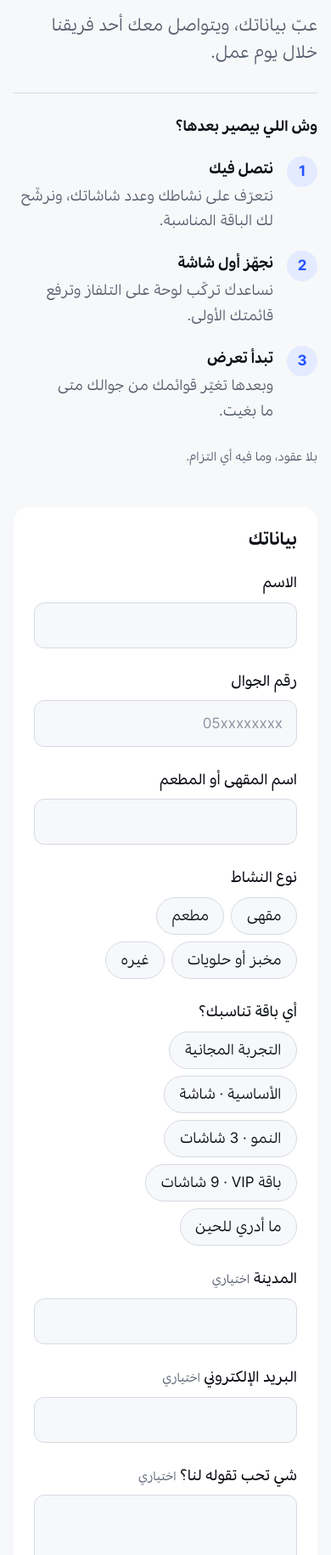
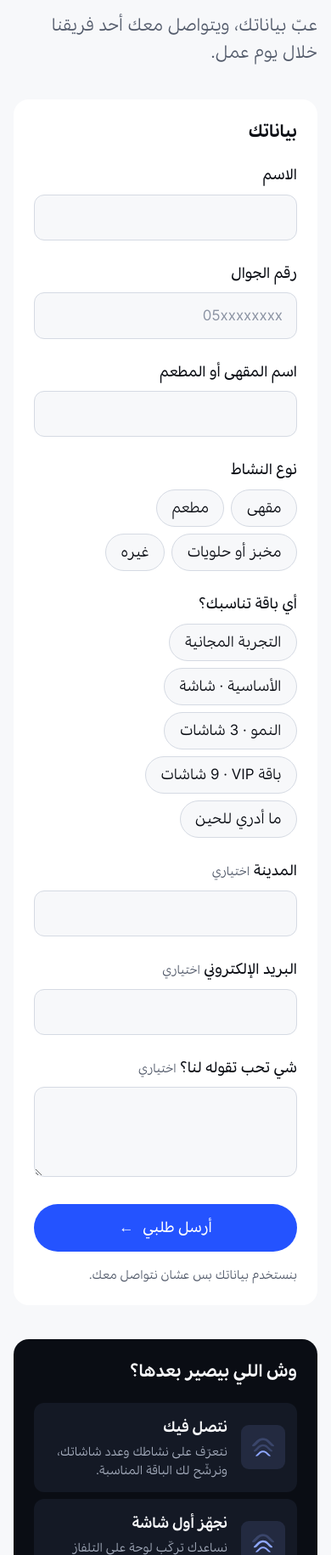
Before and after one commit to iiMoham/lawha-website, an Astro site: page /start in a window 390 px wide. Shown: the part 170-2000 px from the top of the page at 85% size. Built offline with nearby package versions, Linux system fonts and the light colour scheme; Astro itself is replaced by a stand-in of ours.

Commit message:
Start page: «what happens next» under the form on phones, as a signal panel
Co-Authored-By: Claude Opus 5.5 <noreply@anthropic.com>

```diff
--- a/src/components/Start.astro
+++ b/src/components/Start.astro
@@ -30,15 +30,6 @@ const tel = `tel:${phone.replaceAll(' ', '')}`;
   <section class="intro" aria-labelledby="start-h">
     <h1 class="head" id="start-h" data-rise style="--i:0">{s.heading}</h1>
     <p class="lead muted" data-rise style="--i:1">{s.lead}</p>
-    <div class="next" data-rise style="--i:2">
-      <h2 class="next-h">{s.nextTitle}</h2>
-      <ol class="steps">
-        {s.next.map((x, i) => (
-          <li><span class="num nums" aria-hidden="true">{i + 1}</span><span><b>{x.title}</b><span class="muted">{x.text}</span></span></li>
-        ))}
-      </ol>
-      <p class="assure small muted">{s.assure}</p>
-    </div>
   </section>
 
   <section class="card" aria-labelledby="form-h" data-rise style="--i:1">
@@ -119,25 +110,45 @@ const tel = `tel:${phone.replaceAll(' ', '')}`;
       <a class="button" href={url(c.lang === 'ar' ? '/' : '/en/')}>{s.doneBack} <span class="arrow" aria-hidden="true">→</span></a>
     </div>
   </section>
+  <section class="next" aria-labelledby="next-h" data-rise style="--i:2">
+    <h2 class="next-h" id="next-h">{s.nextTitle}</h2>
+    <ol class="steps">
+      {s.next.map((x, i) => (
+        <li>
+          <span class="mark" aria-hidden="true"><Signal size={22} level={(i + 1) as 1 | 2 | 3} /></span>
+          <span class="step-t"><b>{x.title}</b><span>{x.text}</span></span>
+        </li>
+      ))}
+    </ol>
+    <p class="assure">{s.assure}</p>
+  </section>
 </main>
 
 <style>
-  .start { --error: #c4291c; --field: #d5dae3; padding-block: clamp(2rem, 5vw, 4.5rem) var(--section); row-gap: 3rem; align-items: start; }
-  .intro { grid-column: 1 / span 5; position: sticky; inset-block-start: 7rem; }
-  .card { grid-column: 7 / -1; background: #fff; border-radius: calc(var(--radius) * 1.5); padding: clamp(1.5rem, 3.2vw, 2.75rem); }
+  /* desktop: heading and «what happens next» on the start side, the form beside them.
+     phones: heading, then the form, then what happens after it is sent. */
+  .start { --error: #c4291c; --field: #d5dae3; padding-block: clamp(2rem, 5vw, 4.5rem) var(--section); row-gap: 2.5rem; align-items: start; grid-template-rows: auto 1fr; }
+  .intro { grid-column: 1 / span 5; grid-row: 1; }
+  .card { grid-column: 7 / -1; grid-row: 1 / span 2; background: #fff; border-radius: calc(var(--radius) * 1.5); padding: clamp(1.5rem, 3.2vw, 2.75rem); }
+  .next { grid-column: 1 / span 5; grid-row: 2; }
   @media (max-width: 54rem) {
-    .intro, .card { grid-column: 1 / -1; }
-    .intro { position: static; }
+    .start { grid-template-rows: none; }
+    .intro, .card, .next { grid-column: 1 / -1; grid-row: auto; }
   }
 
   .intro .head { margin-block-end: 1rem; }
-  .next { margin-block-start: clamp(2rem, 4vw, 3rem); padding-block-start: clamp(1.5rem, 3vw, 2rem); border-block-start: 1px solid var(--field); }
-  .next-h { font-size: var(--step-body); font-weight: 700; margin-block-end: 1.25rem; }
-  .steps { display: grid; gap: 1.25rem; }
-  .steps li { display: flex; gap: 1rem; align-items: start; }
-  .steps li > span:last-child { display: grid; gap: 0.15rem; }
-  .num { flex: none; display: grid; place-items: center; inline-size: 2.25rem; block-size: 2.25rem; border-radius: 50%; background: var(--accent-soft); color: var(--accent); font-weight: 700; }
-  .assure { margin-block-start: 1.75rem; }
+  /* «what happens next» as a screen: a dark panel where the logo's signal grows one arc per step,
+     from the call (one arc) to your screens going live (all three) */
+  .next { padding: clamp(1.5rem, 3vw, 2.25rem); border-radius: calc(var(--radius) * 1.5); background: var(--night); color: var(--night-ink); }
+  .next-h { font-size: var(--step-lead); font-weight: 700; line-height: 1.35; margin-block-end: 1.5rem; }
+  .steps { display: grid; gap: 0.5rem; }
+  .steps li { display: flex; gap: 1rem; align-items: center; padding: 0.875rem; border-radius: var(--radius); background: var(--night-2); }
+  .mark { flex: none; display: grid; place-items: center; inline-size: 3.25rem; block-size: 3.25rem; border-radius: calc(var(--radius) * 0.75); background: rgb(142 167 255 / 0.12); color: var(--signal); --sig-faint: 0.22; }
+  .steps li:last-child .mark { background: var(--accent); color: #fff; --sig-faint: 0.35; }
+  .step-t { display: grid; gap: 0.15rem; }
+  .step-t b { font-size: var(--step-body); }
+  .step-t span { color: #a7afbf; font-size: var(--step-small); line-height: 1.6; }
+  .assure { display: inline-flex; margin-block-start: 1.25rem; padding: 0.35rem 0.85rem; border-radius: var(--pill); background: rgb(255 255 255 / 0.08); color: var(--night-ink); font-size: var(--step-small); font-weight: 500; }
 
   .form { display: grid; gap: 1.5rem; }
   .form[hidden], .done[hidden] { display: none; }
```
Also changed, not shown: DESIGN_GUIDE.md (+1 -1 lines).
